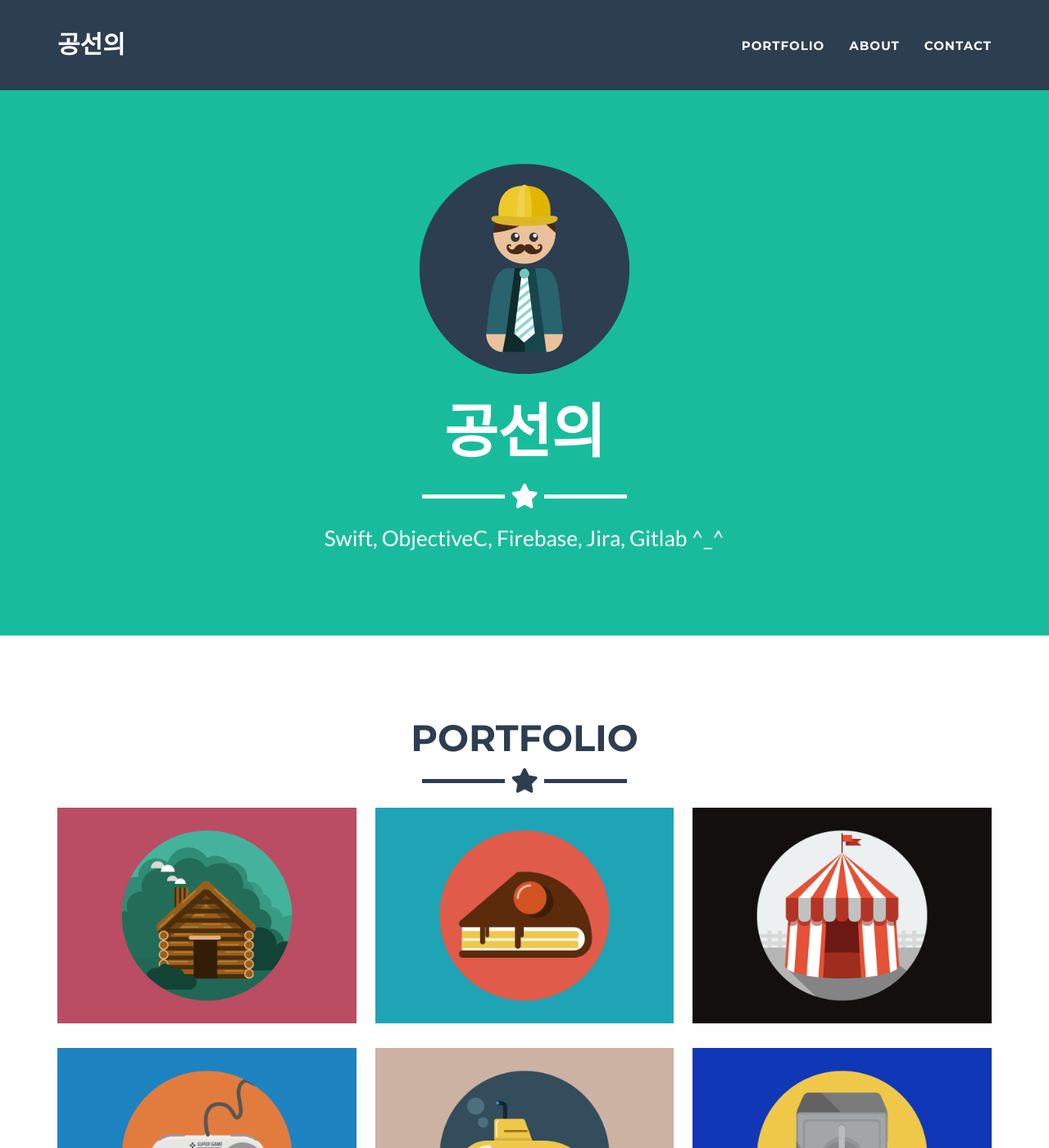
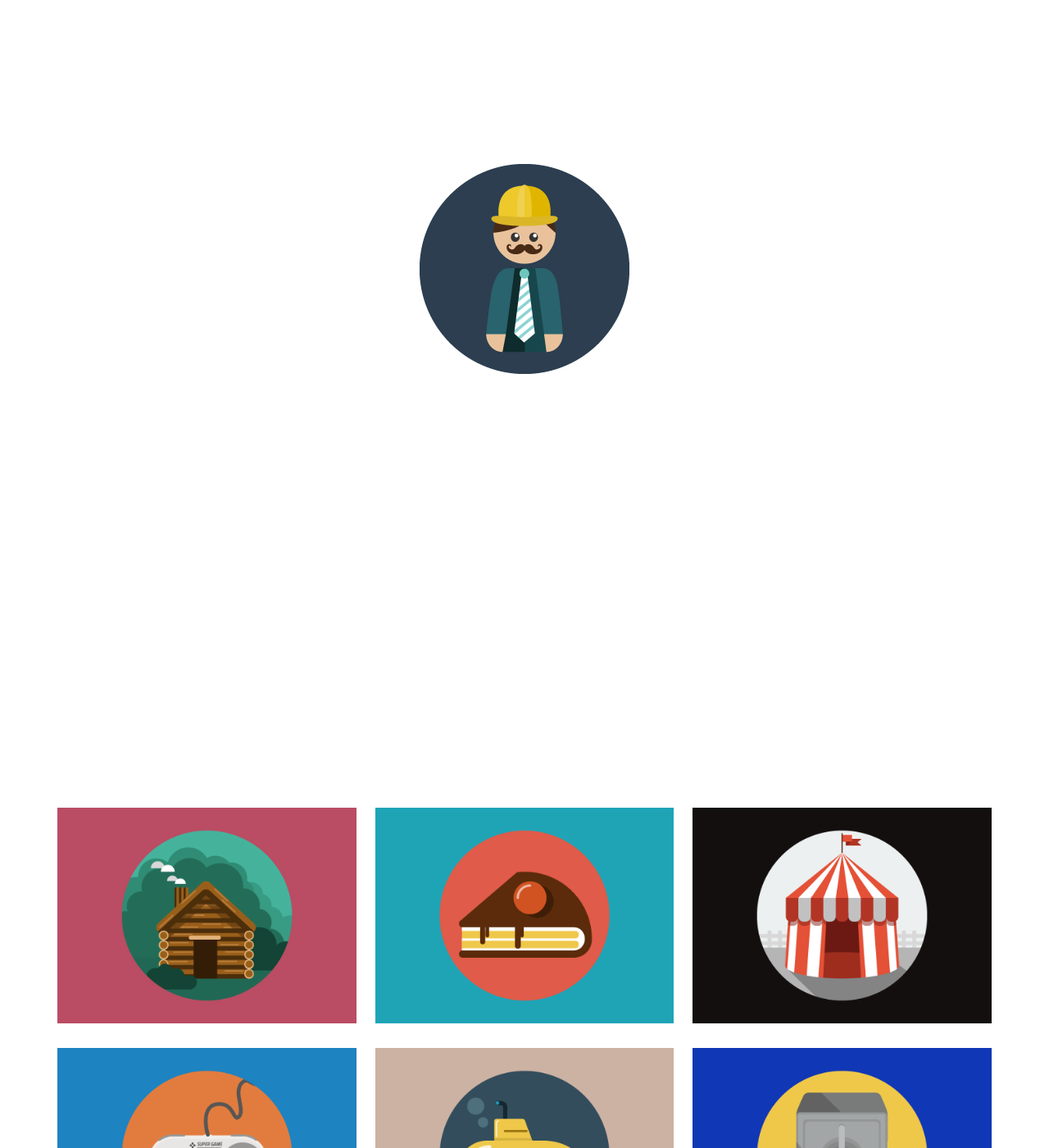
Before and after one commit to beans2ios/beans2ios.github.io, a Jekyll site: the page built from _posts/2014-07-18-project-1.markdown, in a window 1280 px wide and 1400 px high. Shown: the whole window at 82% size. Built offline with Jekyll 4.4.1, drawn with Linux system fonts in a browser that asks for light colours; some of the changed text lies outside the part shown.

Commit message:
fix color, contents

```diff
--- a/_config.yml
+++ b/_config.yml
@@ -1,5 +1,5 @@
 # Site settings
-title: 공선의
+title: (포공) 포트폴리오 공선의.
 email: gkwl7878@gmail.com
 url: https://github.com/beans2ios/beans2ios.github.io
 description: "iOS 개발자 공선의입니다."
@@ -25,14 +25,14 @@
 
 # Color settings (hex-codes without the leading hash-tag)
 color:
-  primary: 18bc9c #80B3FF
-  primary-rgb: "24,288,156" #"128,179,255"
-  secondary: 2c3e50 #FD6E8A
-  secondary-dark: 233140 #A2122F
+  primary: ffffff #80B3FF
+  primary-rgb: "255,255,255" #"128,179,255"
+  secondary: ffffff #FD6E8A
+  secondary-dark: ffffff #A2122F
 
 # Footer settings
 footer:
-  copyright: Dr. Henry Jekyll
+  copyright: Kong seoneui
   location: Location
   social: Around the Web
   credits: Credits
```
